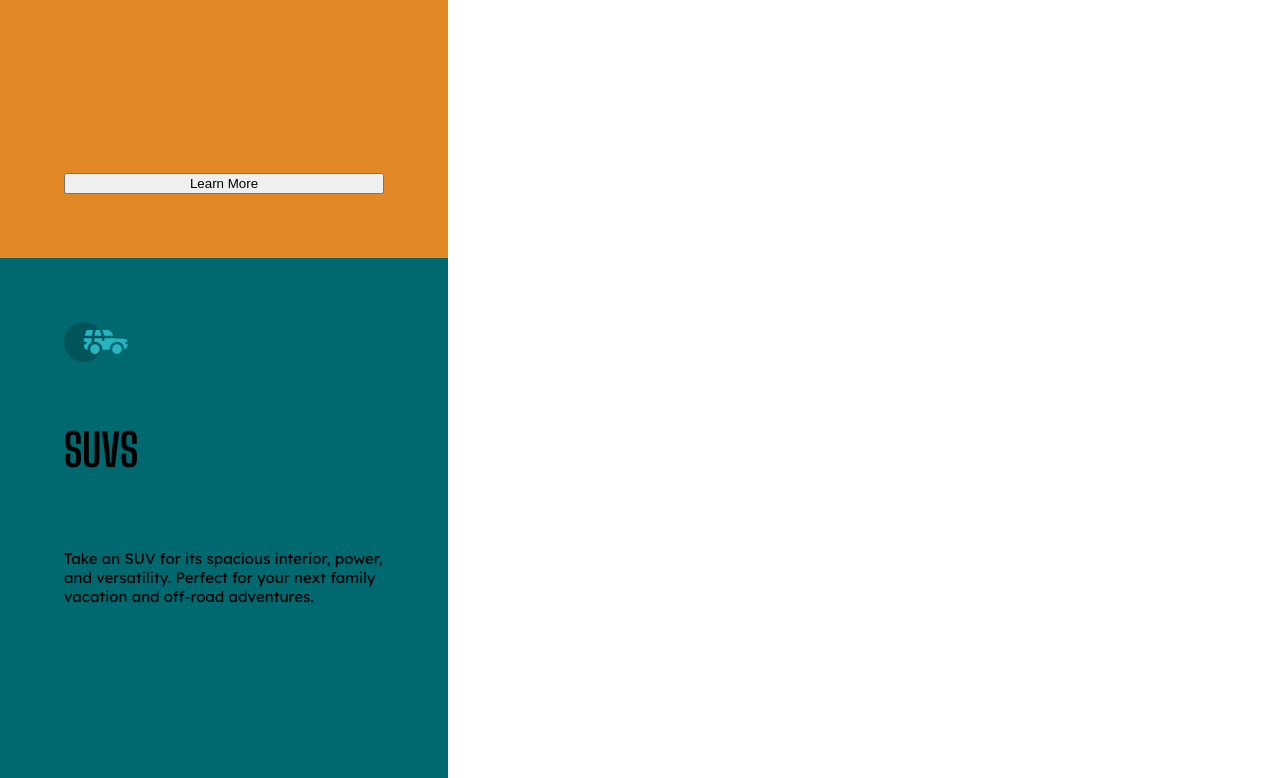
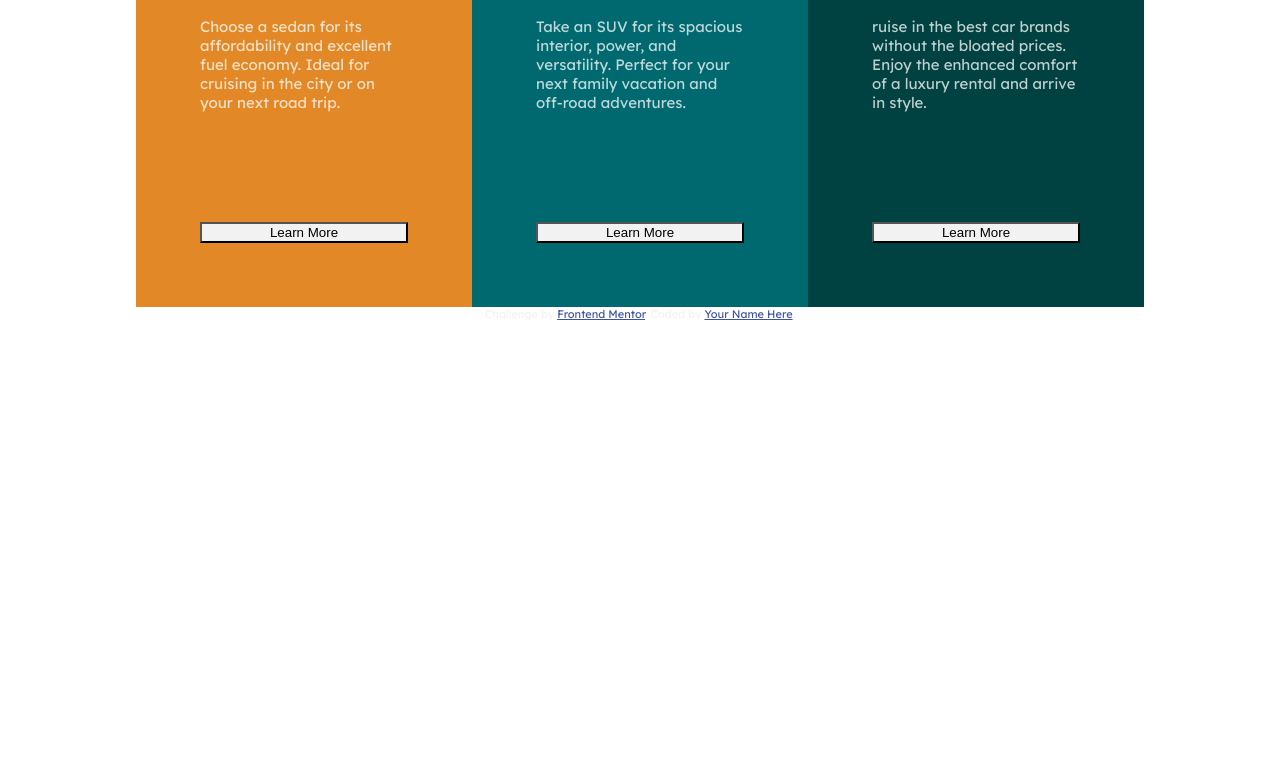
Before and after one commit to ricardo1003/3-column-preview-card-component, a plain HTML site: page index.html in a window 1280 px wide. Shown: the part 350-1128 px from the top of the page. After the commit the page ends 800 px from the top, so only its background shows below. Drawn offline with Linux system fonts and the light colour scheme.

Commit message:
texts stylized

```diff
--- a/css/styles.css
+++ b/css/styles.css
@@ -4,12 +4,17 @@ body{
     display: flex;
     flex-direction: column;
     justify-content: center;
+    align-items: center;
+    color: hsl(0, 0%, 95%);
     font-family: "Lexend Deca";
     font-size: 15px;
 
 }
+article{
+    display: flex;
+}
 section{
-    width: 20rem; height: 30rem;
+    width: 13rem; height: 25rem;
     padding: 4rem;
     display: flex;
     flex-direction: column;
@@ -18,11 +23,18 @@ section{
 
 section h1{
     margin: 0;
+    color: hsl(0, 0%, 95%);
     font-size: 3em;
+    font-weight: 700;
     font-family: "Big Shoulders Display";
 }
 section p{
+    color: hsla(0, 0%, 100%, 0.75);
     min-height: 10rem;
+    font-weight: 400;
+}
+section button{
+    background-color: hsl(0, 0%, 95%);
 }
 
 
```
